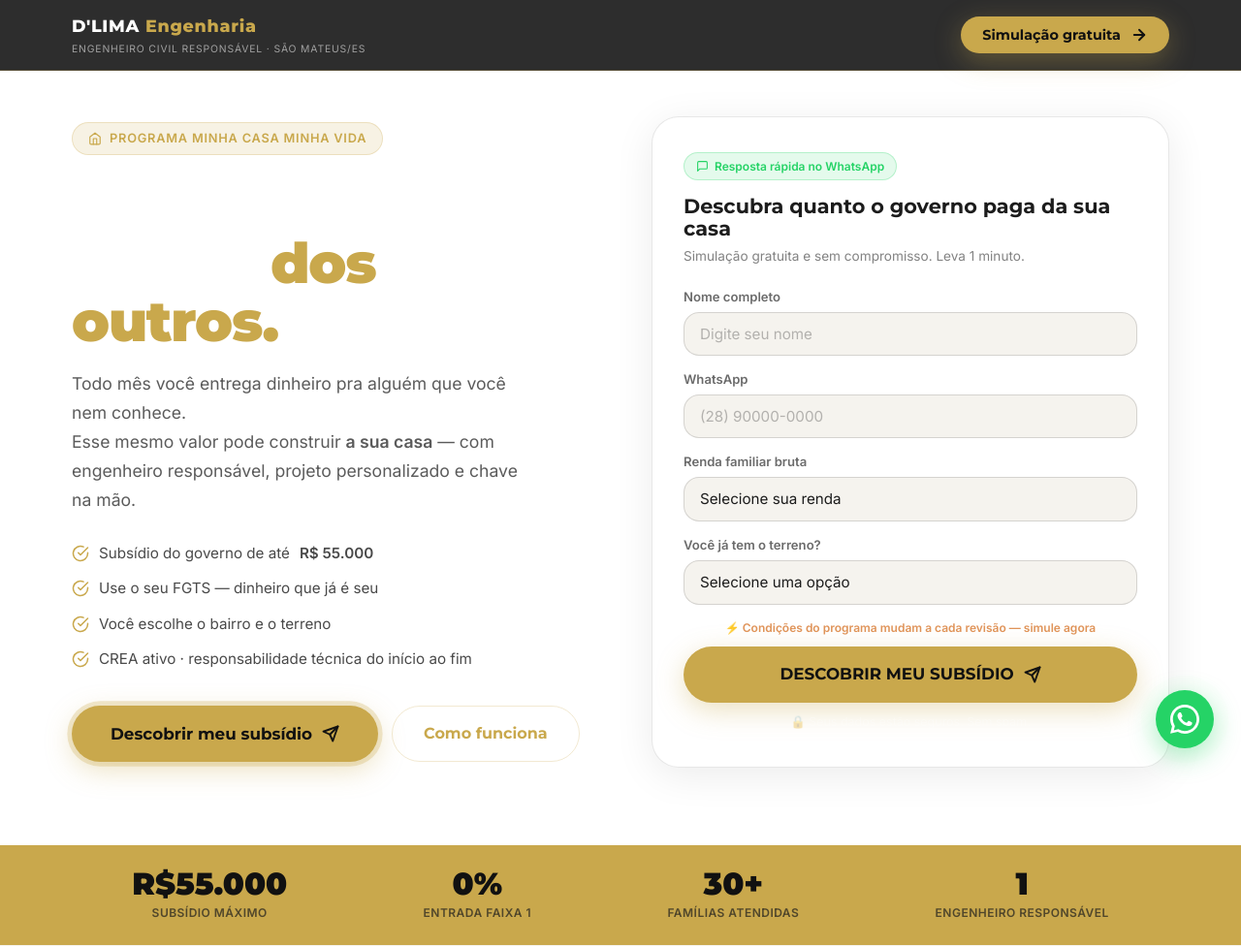
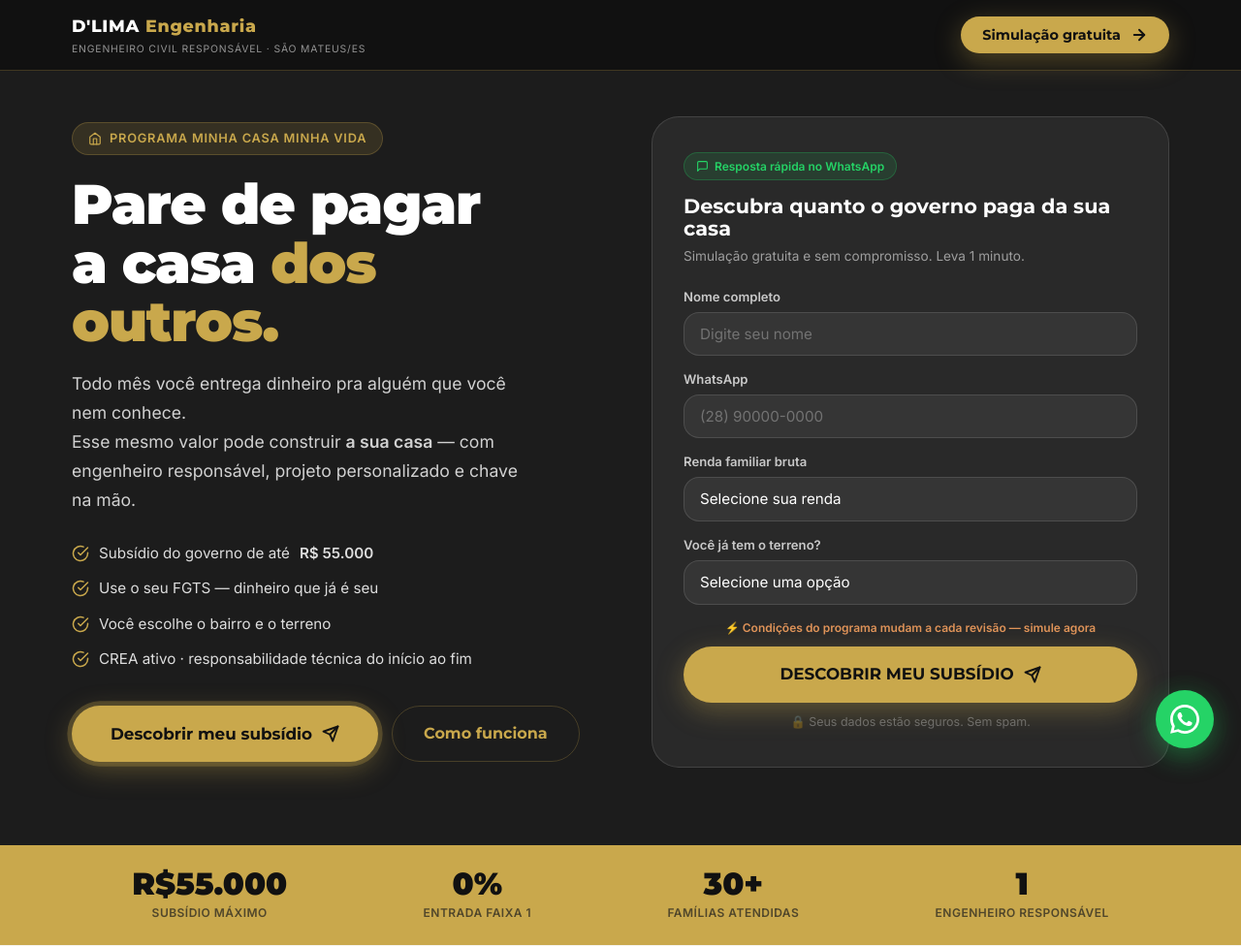
Before and after one commit to LeonanLima/d-lima-institucional, a Flask app: page /v2 in a window 1280 px wide. Shown: the top 976 px of the page at 97% size. Run offline with Flask 3, Linux system fonts and the light colour scheme.

Commit message:
copy: ajustes visuais e copy da seção Leonan no protótipo v2
- Título alterado para "Assino o projeto. Acompanho a obra. Entrego a chave."
- Fundo hero ajustado para carvão #1C1C1C da marca
- Texto Leonan reescrito sem comparação com outras profissões
- Ano de formatura removido das credenciais

```diff
--- a/templates/v2.html
+++ b/templates/v2.html
@@ -100,7 +100,7 @@ img { max-width: 100%; display: block; }
   min-height: 100vh; display: flex; align-items: center;
   padding: 120px 0 80px;
   position: relative; overflow: hidden;
-  background: #FFFFFF;
+  background: var(--coal);
 }
 
 .hero__inner { display: grid; grid-template-columns: 1fr 1fr; gap: 64px; align-items: center; position: relative; z-index: 1; }
@@ -137,7 +137,7 @@ img { max-width: 100%; display: block; }
   line-height: 1.05; margin-bottom: 20px;
 }
 .hero__lead {
-  font-size: 1.1rem; color: rgba(28,28,28,.72);
+  font-size: 1.1rem; color: rgba(255,255,255,.8);
   line-height: 1.7; margin-bottom: 28px; max-width: 480px;
 }
 .hero__list {
@@ -146,22 +146,22 @@ img { max-width: 100%; display: block; }
 }
 .hero__list li {
   display: flex; align-items: center; gap: 10px;
-  font-size: .95rem; color: rgba(28,28,28,.8);
+  font-size: .95rem; color: rgba(255,255,255,.85);
 }
 .hero__list svg { width: 18px; height: 18px; color: var(--gold); flex-shrink: 0; }
 .hero__cta { display: flex; gap: 14px; flex-wrap: wrap; }
 
 /* lado direito do hero — formulário */
 .form-card {
-  background: var(--white);
-  border: 1px solid rgba(28,28,28,.1);
+  background: rgba(255,255,255,.06);
+  border: 1px solid rgba(255,255,255,.12);
   border-radius: var(--radius-lg);
   padding: 36px 32px;
-  box-shadow: 0 8px 40px rgba(0,0,0,.08);
+  backdrop-filter: blur(8px);
   animation: fadeUp .8s var(--ease) .7s both;
 }
-.form-card h2 { font-size: 1.3rem; margin-bottom: 6px; color: var(--coal); }
-.form-card__hint { font-size: .85rem; color: rgba(28,28,28,.55); margin-bottom: 20px; }
+.form-card h2 { font-size: 1.3rem; margin-bottom: 6px; }
+.form-card__hint { font-size: .85rem; color: var(--muted); margin-bottom: 20px; }
 .form-card__flag {
   display: inline-flex; align-items: center; gap: 6px;
   background: rgba(37,211,102,.12); border: 1px solid rgba(37,211,102,.25);
@@ -171,16 +171,16 @@ img { max-width: 100%; display: block; }
 }
 .form-card__flag svg { width: 13px; height: 13px; }
 .field { display: flex; flex-direction: column; gap: 5px; margin-bottom: 14px; }
-.field label { font-size: .82rem; font-weight: 600; color: rgba(28,28,28,.65); }
+.field label { font-size: .82rem; font-weight: 600; color: rgba(255,255,255,.75); }
 .field input, .field select {
-  background: var(--cream); border: 1px solid rgba(28,28,28,.15);
+  background: rgba(255,255,255,.06); border: 1px solid rgba(255,255,255,.12);
   border-radius: var(--radius); padding: 12px 16px;
-  color: var(--coal); font-family: var(--fb); font-size: .95rem;
+  color: var(--white); font-family: var(--fb); font-size: .95rem;
   outline: none; transition: border-color .2s;
   -webkit-appearance: none;
 }
-.field input::placeholder { color: rgba(28,28,28,.3); }
-.field select option { background: var(--white); color: var(--coal); }
+.field input::placeholder { color: rgba(255,255,255,.3); }
+.field select option { background: #2a2a2a; color: var(--white); }
 .field input:focus, .field select:focus { border-color: var(--gold); }
 .urgencia { font-size: .75rem; text-align: center; color: #e0945a; font-weight: 600; margin: 8px 0 10px; }
 
@@ -699,7 +699,7 @@ img { max-width: 100%; display: block; }
           <svg viewBox="0 0 24 24" fill="none" stroke="currentColor" stroke-width="2" stroke-linecap="round" stroke-linejoin="round"><path d="M22 10v6M2 10l10-5 10 5-10 5z"/><path d="M6 12v5c3 3 9 3 12 0v-5"/></svg>
           Quem está cuidando da sua obra
         </div>
-        <h2 class="leonan__title">Quando assino uma obra,<br>coloco meu <span class="gold">nome nisso.</span></h2>
+        <h2 class="leonan__title">Assino o projeto. Acompanho a obra.<br><span class="gold">Entrego a chave.</span></h2>
         <p class="leonan__text">
           Responsabilidade técnica não é papel. É estar presente do projeto à entrega,
           garantindo que cada etapa seja feita com segurança, dentro do orçamento
```
